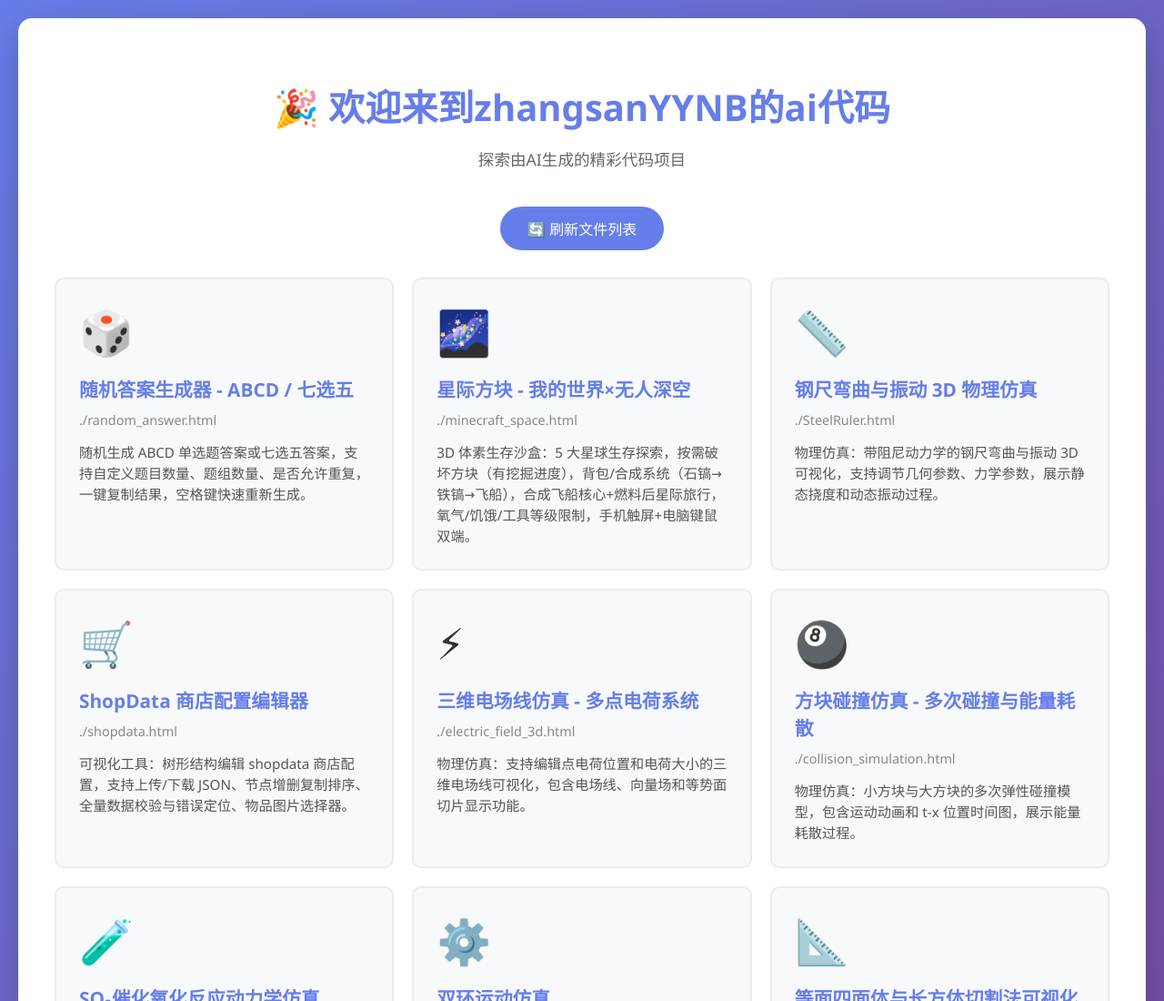
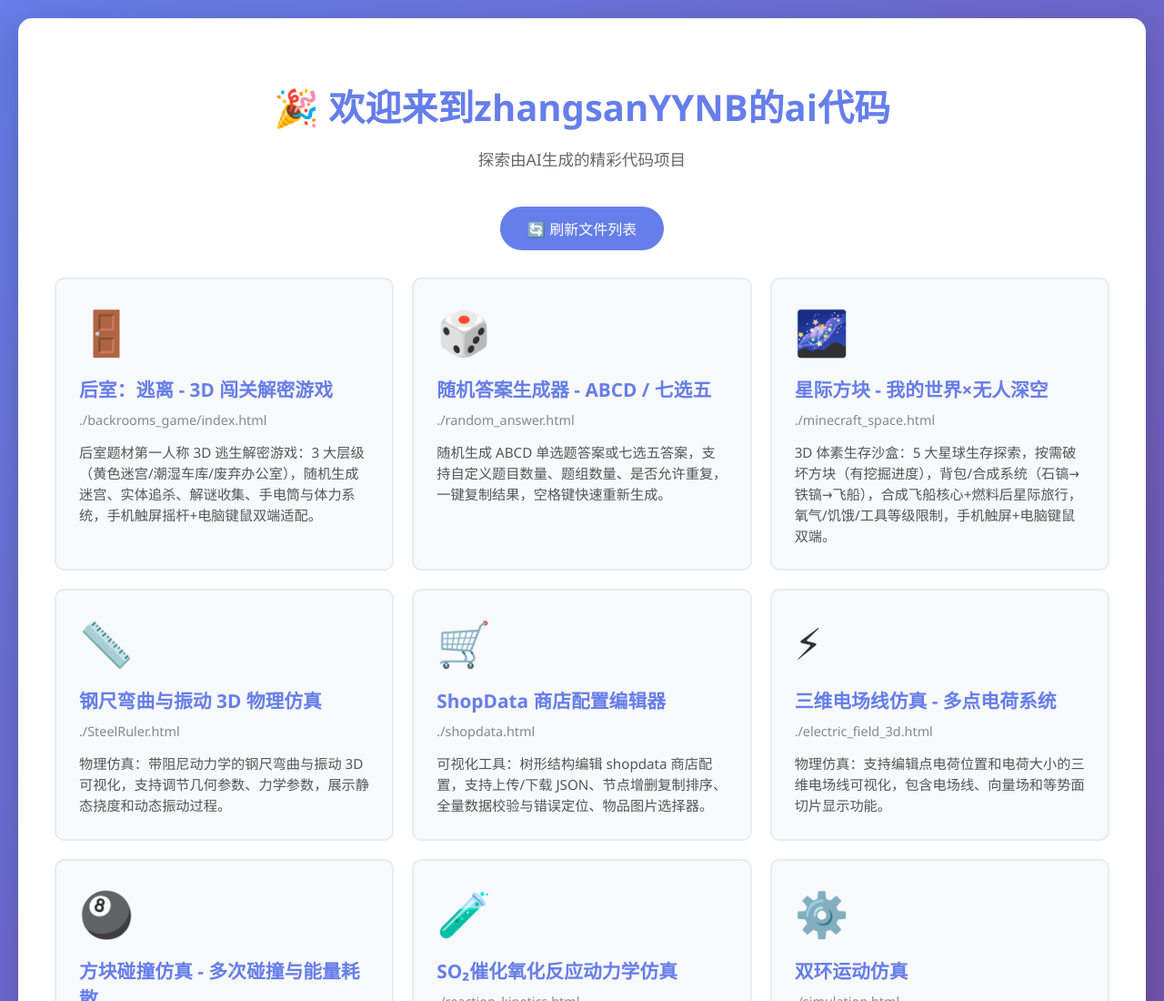
Before and after one commit to zhangsanYYNB/ai-works, a plain HTML site: page index.html in a window 1280 px wide. Shown: the top 1100 px of the page at 91% size. Drawn offline with Linux system fonts and the light colour scheme.

Commit message:
新增：后室·逃离 3D 闯关解密游戏（3 层级随机迷宫/实体AI/触屏+键鼠双端）

```diff
--- a/index.html
+++ b/index.html
@@ -118,6 +118,12 @@
         // 这里列出了仓库中已发现的HTML文件
         const knownFiles = [
             {
+                path: './backrooms_game/index.html',
+                title: '后室：逃离 - 3D 闯关解密游戏',
+                icon: '🚪',
+                description: '后室题材第一人称 3D 逃生解密游戏：3 大层级（黄色迷宫/潮湿车库/废弃办公室），随机生成迷宫、实体追杀、解谜收集、手电筒与体力系统，手机触屏摇杆+电脑键鼠双端适配。'
+            },
+            {
                 path: './random_answer.html',
                 title: '随机答案生成器 - ABCD / 七选五',
                 icon: '🎲',
```
Also changed, not shown: 1 other file.
